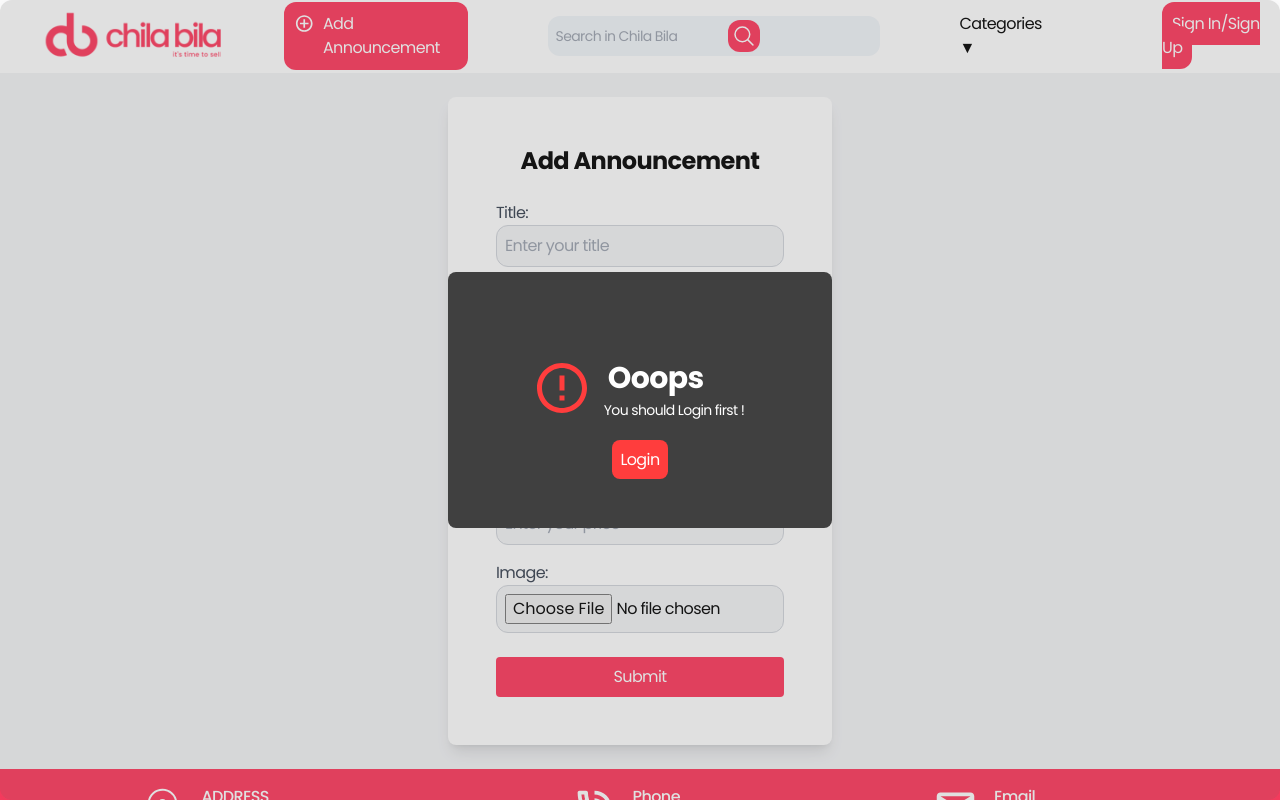
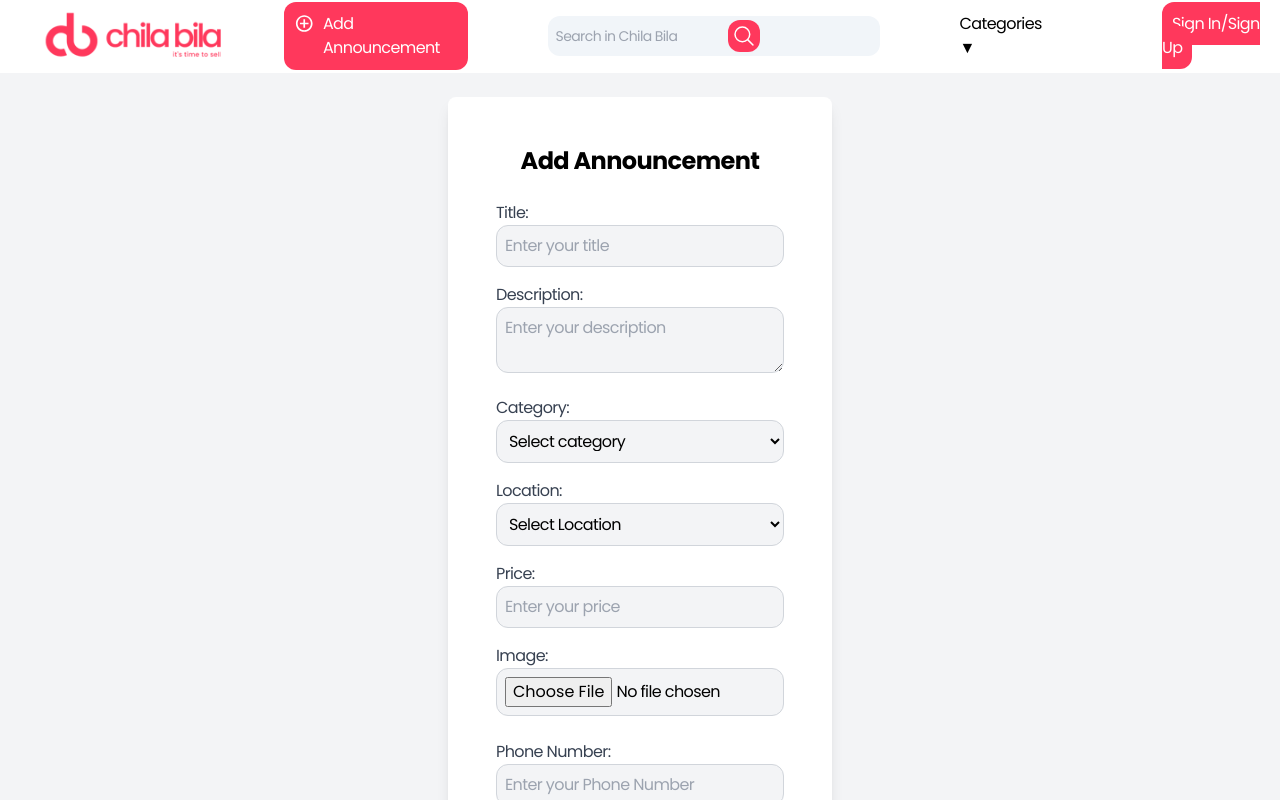
Before and after one commit to first-team-proj-senior/chila-bila, a React (Create React App) app in the folder front-end/: page /add-announcement in a window 1280 px wide. Shown: the top 800 px of the page. Built offline with nearby package versions, Linux system fonts and the light colour scheme.

Commit message:
handling sign up in front and back end with succ popup

```diff
--- a/front-end/src/App.js
+++ b/front-end/src/App.js
@@ -17,7 +17,7 @@ function App() {
         <NavBar/>
         <Routes>
           <Route path="/" element={<Home/>} />
-          <Route path="/add-announcement" element={<AddAnnouncement />} />
+          <Route path="/add-announcement" element={<AddAnnouncement/>} />
           <Route path="/user/auth/sign-in" element={<SignIn/>}/>
           <Route path="/user/auth/sign-up" element={<SignUp/>}/>
           <Route path='/category/real-estate' element={<RealEstate/>}/>
--- a/front-end/src/components/pages/AddAnnoucement.jsx
+++ b/front-end/src/components/pages/AddAnnoucement.jsx
@@ -1,15 +1,16 @@
 
 import React, { useState } from 'react';
 import PopUp from '../PopUps/SignUpPop.jsx'
-const AddAnnouncement = () => {
+const AddAnnouncement = (props) => {
   const [title, setTitle] = useState('');
   const [description, setDescription] = useState('');
   const [category, setCategory] = useState('');
+  const [location,setLocation]=useState("")
   const [image, setImage] = useState(null);
   const [price, setPrice] = useState('');
   const [error, setError] = useState('');
   const [allowed, setAllowed] = useState(false);
-
+  const [phoneNumber,setPhoneNumber]=useState("")
 
   const handleSubmit = (e) => {
     e.preventDefault();
@@ -23,7 +24,7 @@ const AddAnnouncement = () => {
   return (
 
     <div className="flex justify-center items-center bg-gray-100 p-6" >
-    {!allowed && <PopUp allowed={setAllowed}/> }
+    {allowed && <PopUp allowed={setAllowed}/> }
       <div className="bg-white p-8 rounded-lg shadow-lg w-96 ">
         <div className="container p-4">
         <h2 className="text-2xl font-bold mb-6 text-center">Add Announcement</h2>
@@ -63,6 +64,39 @@ const AddAnnouncement = () => {
             </select>
           </div>
           <div className="mb-4">
+            <label htmlFor="location" className="block text-gray-700">Location:</label>
+            <select
+              value={location}
+              onChange={(e) => setLocation(e.target.value)}
+              className="w-full p-2 border border-gray-300 rounded-xl bg-gray-100"
+            >
+              <option value="">Select Location</option>
+              <option value="Tunis">Tunis</option>
+              <option value="Sfax">Sfax</option>
+              <option value="Sousse">Sousse</option>
+              <option value="Kairouane">kairouane</option>
+              <option value="Gabes">Gabes</option>
+              <option value="Bizert">Bizert</option>
+              <option value="Ariana">Ariana</option>
+              <option value="Beja">Beja</option>
+              <option value="Monastir">Monastir</option>
+              <option value="Tataouine">Tataouine</option>
+              <option value="Hammamet">Hammamet</option>
+              <option value="Elkef">ElKef</option>
+              <option value="Ben Arous">Ben Arous</option>
+              <option value="Kasserine">Kasserine</option>
+              <option value="Gafsa">Gafsa</option>
+              <option value="Mahdia">Mahdia</option>
+              <option value="Mannouba">Mannouba</option>
+              <option value="Mednine">Mednine</option>
+              <option value="Nabel">Nabel</option>
+              <option value="Selyena">Selyena</option>
+              <option value="Tozer">Tozer</option>
+              <option value="Zaghouane">Zaghouan</option>
+              <option value="Sidi Bouzid">Sidi Bouzid</option>
+            </select>
+          </div>
+          <div className="mb-4">
             <label htmlFor="price" className="block text-gray-700">Price:</label>
             <input
               type="number"
@@ -76,13 +110,23 @@ const AddAnnouncement = () => {
             <label htmlFor="image" className="block text-gray-700">Image:</label>
             <input
               type="file"
-              onChange={""}
+              onChange={(e)=>setImage(e.target.files[0])}
               className="w-full p-2 border border-gray-300 rounded-xl bg-gray-100"
             />
           </div>
-          <button type="submit" className="w-full bg-[#ff385c] text-white p-2 rounded hover:bg-[#fe4869]">
+          <div className="mb-4">
+            <label htmlFor="Phone Number" className="block text-gray-700">Phone Number:</label>
+            <input
+              type="text"
+              value={phoneNumber}
+              onChange={(e) => setPhoneNumber(e.target.value)}
+              className="w-full p-2 border border-gray-300 rounded-xl bg-gray-100"
+              placeholder="Enter your Phone Number"
+            />
+          </div>
+          <span  type="submit" className="w-full bg-[#ff385c] text-white p-2 rounded hover:bg-[#fe4869]">
             Submit
-          </button>
+          </span>
 
         </form>
       </div>
--- a/front-end/src/components/pages/SignUp.jsx
+++ b/front-end/src/components/pages/SignUp.jsx
@@ -1,20 +1,51 @@
 import React, { useState } from 'react';
-
+import succIcon from '../../image/succ.gif'
+import axios from 'axios';
+import { NavLink } from 'react-router-dom';
 const SignUp = () => {
   const [name, setName] = useState('');
   const [email, setEmail] = useState('');
   const [password, setPassword] = useState('');
   const [confirmPassword, setConfirmPassword] = useState('');
   const [error, setError] = useState('');
+  const [success,setSuccess]=useState(false)
 
 
-  const handleSubmit = (e) => {
-    e.preventDefault();
-    if (!name || !email || !password || !confirmPassword) {
-      setError('Please fill in all fields');
+  const user ={
+    username: name,
+    email: email,
+    password: password
+  }
+
+  const addUser = (userAdded)=>{
+    axios.post('http://127.0.0.1:3000/api/users', userAdded)
+    .then((results)=>console.log(results.data))
+    .catch((err)=>console.log(err))
+  }
+  const handelSucc =()=>{
+    if(name.length&&email.length&&password.length&&confirmPassword.length&&password===confirmPassword){
+      setSuccess(true)
+    }
+  }
+
+  const handleSubmit = () => {
+    if(!name&&!email&&!password){
+      setError('Please fill all the fields')
       return;
     }
-    if (password !== confirmPassword) {
+    else if(!name){
+      setError('Please enter your username')
+      return;
+    }
+    else if(!email){
+      setError('Please enter your email')
+      return;
+    }
+   else if(!password){
+      setError('Please enter your password')
+      return;
+    }
+   else if (password !== confirmPassword) {
       setError('Passwords do not match');
       return;
     }
@@ -23,11 +54,12 @@ const SignUp = () => {
   };
 
   return (
-    <div className="flex flex-col items-center justify-center min-h-screen bg-gray-100">
+    <>
+    {!success && (<div className="flex flex-col items-center justify-center min-h-screen bg-gray-100">
       <div className="bg-white p-8 rounded-xl shadow-md w-full max-w-md">
         <h2 className="text-2xl font-medium text-center mb-4">Sign Up</h2>
         {error && <p className="text-red-500 mb-4">{error}</p>}
-        <form onSubmit={handleSubmit} className="flex flex-col gap-4">
+        <div className="flex flex-col gap-4">
           <div className="flex flex-col">
             <label className="mb-2 font-medium">Username</label>
             <input
@@ -47,6 +79,7 @@ const SignUp = () => {
               className="p-2 border border-gray-300 rounded-xl outline-none bg-slate-100"
               placeholder="Enter your email"
             />
+
           </div>
           <div className="flex flex-col">
             <label className="mb-2 font-medium">Password</label>
@@ -57,6 +90,7 @@ const SignUp = () => {
               className="p-2 border border-gray-300 rounded-xl outline-none bg-slate-100"
               placeholder="Enter your password"
             />
+
           </div>
           <div className="flex flex-col">
             <label className="mb-2 font-medium">Confirm Password</label>
@@ -69,14 +103,31 @@ const SignUp = () => {
             />
           </div>
           <button
-            type="submit"
             className="bg-[#ff385c] text-white p-2 rounded-xl hover:bg-[#fe4869] "
+            onClick={()=> {
+             handleSubmit()
+             handelSucc()
+             addUser(user)
+            }}
           >
             Sign Up
           </button>
-        </form>
+        </div>
       </div>
-    </div>
+      {}
+    </div>) }
+     {success && <div className="succ-pop-up  bg-gray-100 flex items-center justify-center ">
+      <div className="succ-pop-up-inner flex flex-col items-center justify-center w-max shadow-md	p-5 m-10 rounded-xl bg-[#fff] ">
+       <img src={succIcon} width={120} />
+       <h2 className="text-center text-2xl font-bold text-[#16c72e] p-1">Account Created Successfully</h2>
+       <p className="text-center p-1">We are working hard to find the best service and deals for you</p>
+       <p className="text-center p-1">You can now login to your account</p>
+       <NavLink to='/user/auth/sign-in ' className='mt-6 p-4'>
+       <span className='bg-[#16c72e] p-4 mt-6 text-[#fff] rounded-xl cursor-pointer'>Continue</span>
+       </NavLink>
+      </div>
+     </div>}
+    </>
   );
 };
 
```
Also changed, not shown: front-end/eslint.config.mjs (added, +13 -0 lines), front-end/package.json (+7 -0 lines), front-end/src/image/succ.gif (added), 1 other file (tests, documents, lock files or other folders).
